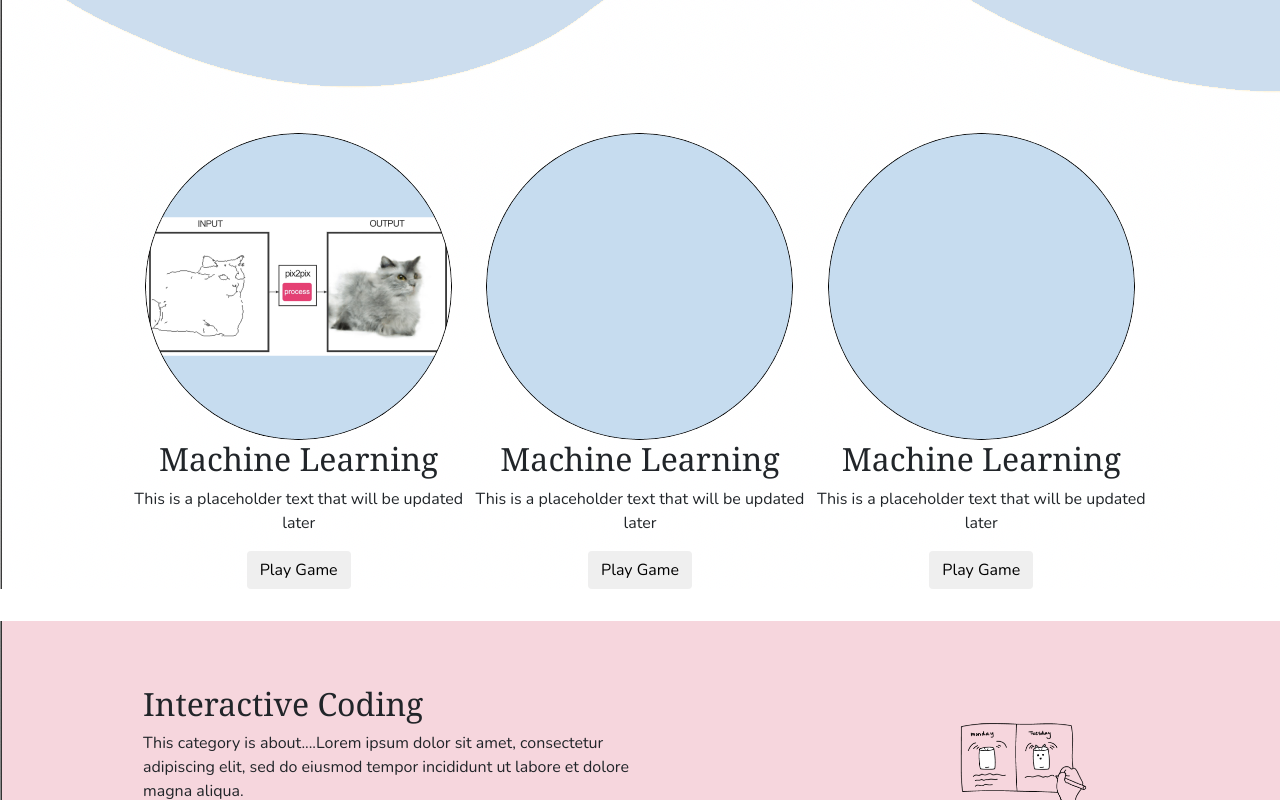
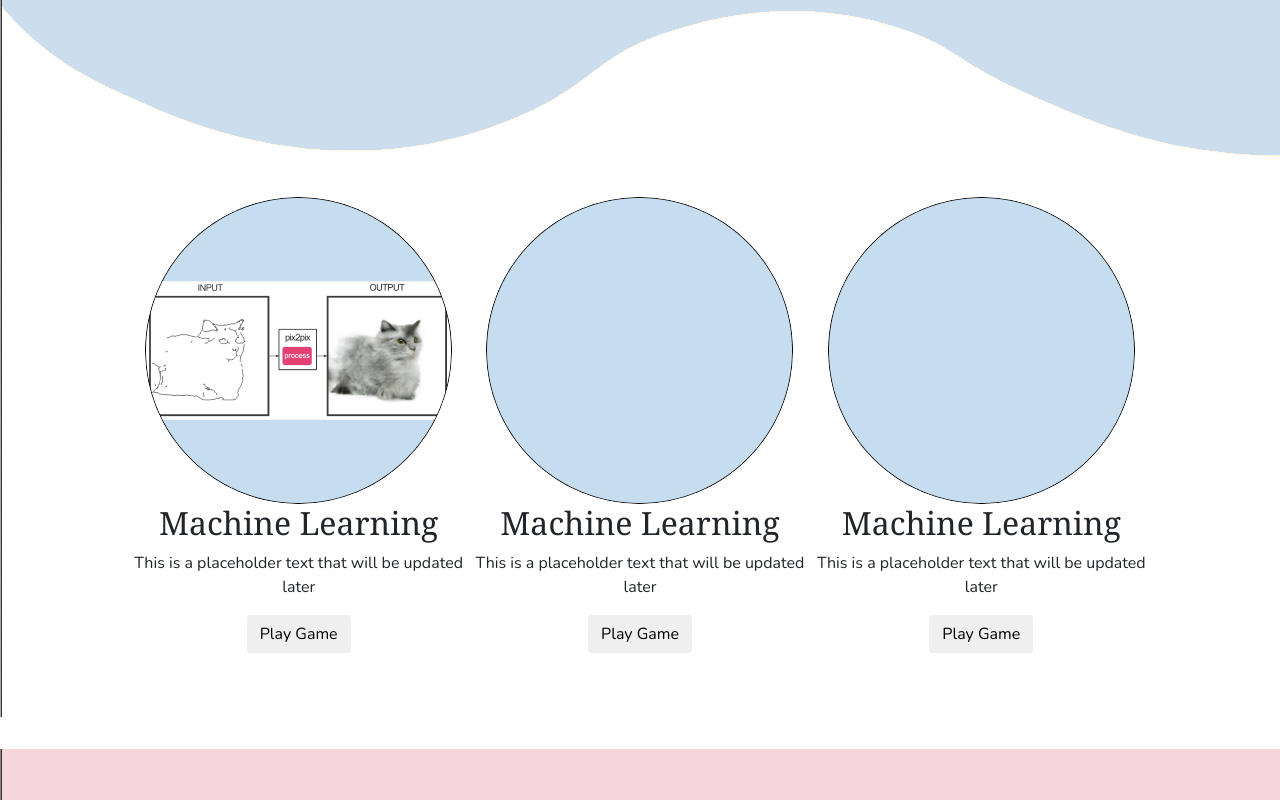
Before and after one commit to stefania11/ai_playground, a React (Create React App) app: page /Activity in a window 1280 px wide. Shown: the part 1440-2240 px from the top of the page. Built offline with nearby package versions, Linux system fonts and the light colour scheme.

Commit message:
added margin below activity card

```diff
--- a/src/style.css
+++ b/src/style.css
@@ -181,3 +181,7 @@ section.activityList div.activity img {
 section.activityList div.activityContent{
   text-align: center;
 }
+
+section.activityList div.activity div.d-flex {
+  margin-bottom: 4rem;
+}
```
